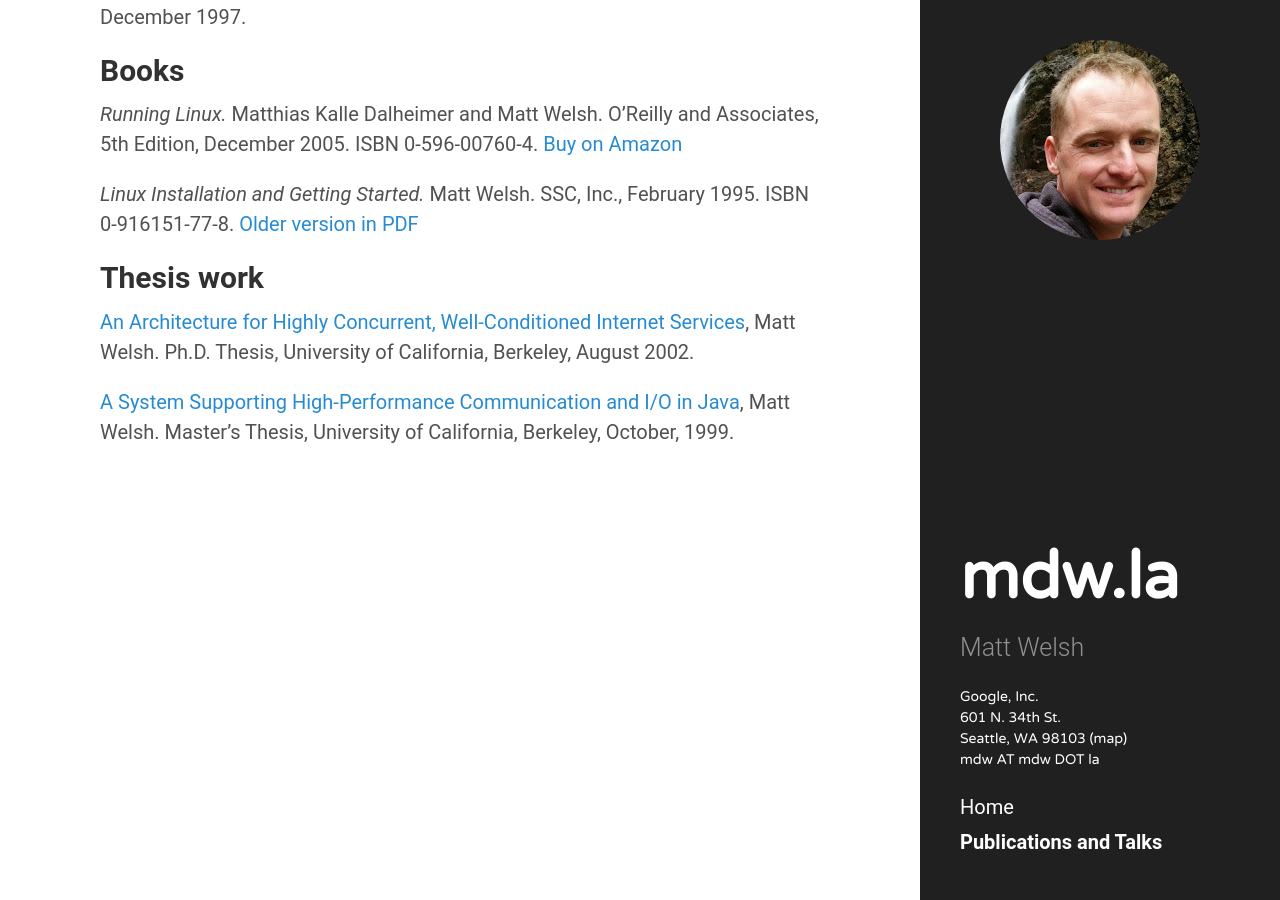
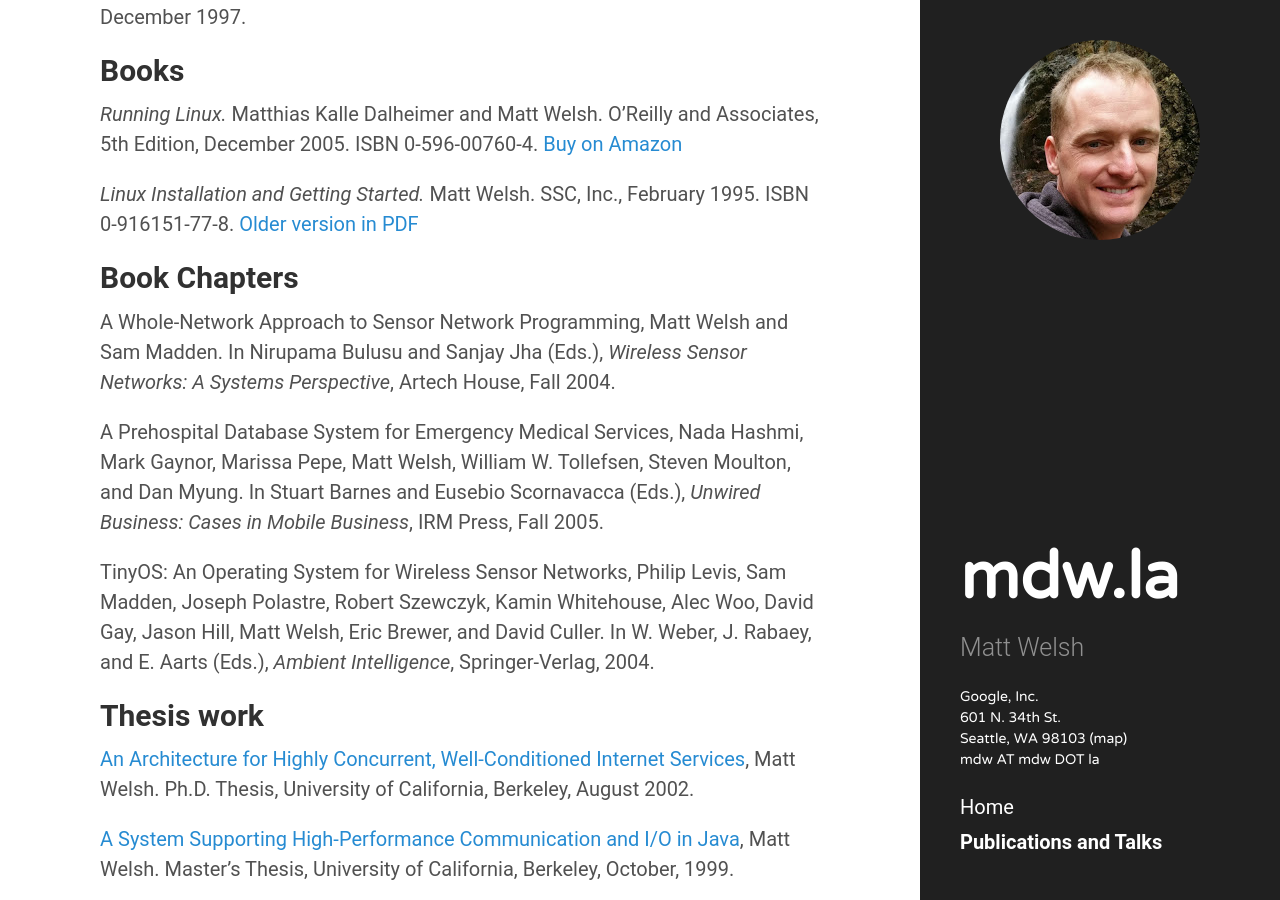
Before and after one commit to mdwelsh/mdwelsh.github.io, a Jekyll site: the page built from pubs.md, in a window 1280 px wide and 900 px high, scrolled down 11531 px. Built offline with Jekyll 4.4.1, drawn with Linux system fonts in a browser that asks for light colours.

Commit message:
Update pubs.md

```diff
--- a/pubs.md
+++ b/pubs.md
@@ -372,6 +372,20 @@ Matt Welsh.
 SSC, Inc., February 1995. ISBN 0-916151-77-8.
 [Older version in PDF](/papers/linux-getting-started.pdf)
 
+## Book Chapters
+
+A Whole-Network Approach to Sensor Network Programming,
+Matt Welsh and Sam Madden.
+In Nirupama Bulusu and Sanjay Jha (Eds.), *Wireless Sensor Networks: A Systems Perspective*, Artech House, Fall 2004.
+
+A Prehospital Database System for Emergency Medical Services,
+Nada Hashmi, Mark Gaynor, Marissa Pepe, Matt Welsh, William W. Tollefsen, Steven Moulton, and Dan Myung.
+In Stuart Barnes and Eusebio Scornavacca (Eds.), *Unwired Business: Cases in Mobile Business*, IRM Press, Fall 2005.
+
+TinyOS: An Operating System for Wireless Sensor Networks,
+Philip Levis, Sam Madden, Joseph Polastre, Robert Szewczyk, Kamin Whitehouse, Alec Woo, David Gay, Jason Hill, Matt Welsh, Eric Brewer, and David Culler.
+In W. Weber, J. Rabaey, and E. Aarts (Eds.), *Ambient Intelligence*, Springer-Verlag, 2004.
+
 ## Thesis work
 
 [An Architecture for Highly Concurrent, Well-Conditioned Internet Services](/papers/mdw-phdthesis.pdf),
```
